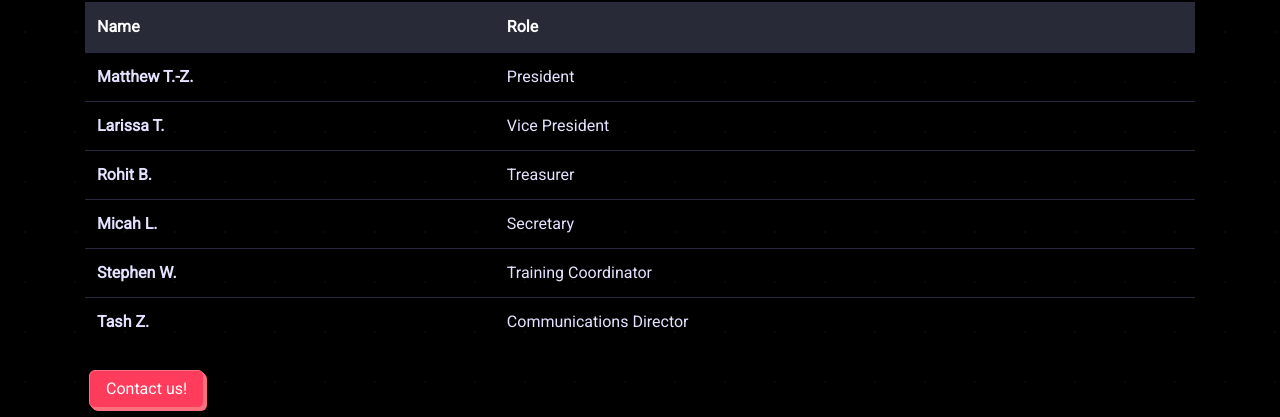
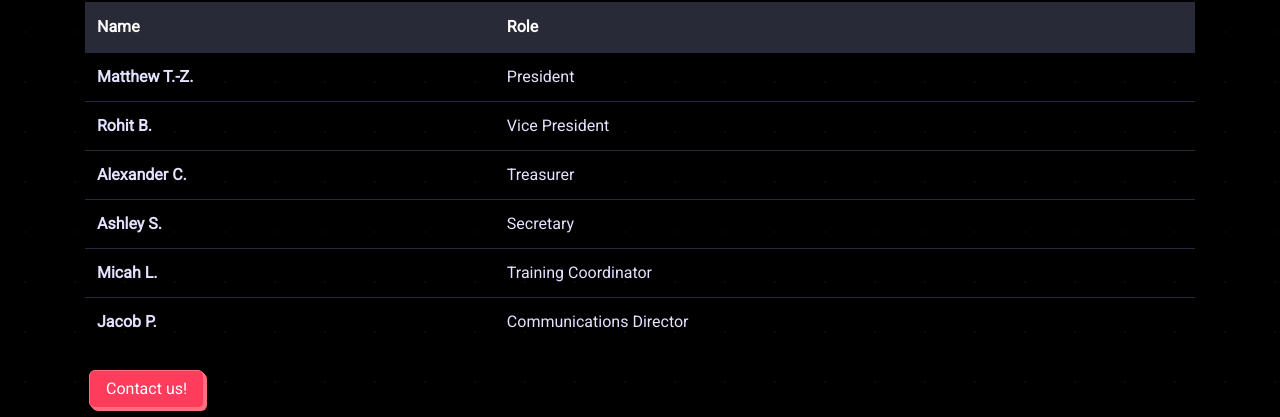
Before and after one commit to UNBCTF/UNBCTF.github.io, an MkDocs documentation site: the page built from docs/about.md, in a window 1280 px wide. Shown: the part 193-610 px from the top of the page. Built offline with MkDocs 1.6.1 and Material for MkDocs 9.7.7, drawn with Linux system fonts in a browser that asks for light colours; nearby versions of some CDN libraries; some web fonts are replaced.

Commit message:
Update about.html

```diff
--- a/docs/overrides/about.html
+++ b/docs/overrides/about.html
@@ -99,29 +99,29 @@
               <td>President</td>
           </tr>
           <tr>
-              <th scope="row">Larissa T.</th>
+              <th scope="row">Rohit B.</th>
               <td>Vice President</td>
           </tr>
           <tr>
-              <th scope="row">Rohit B.</th>
+              <th scope="row">Alexander C.</th>
               <td>Treasurer</td>
           </tr>
           <tr>
-              <th scope="row">Micah L.</th>
+              <th scope="row">Ashley S.</th>
               <td>Secretary</td>
           </tr>
           <tr>
-              <th scope="row">Stephen W.</th>
+              <th scope="row">Micah L.</th>
               <td>Training Coordinator</td>
           </tr>
           <tr>
-              <th scope="row">Tash Z.</th>
+              <th scope="row">Jacob P.</th>
               <td>Communications Director</td>
           </tr>
       </tbody>
   </table>
 
-  <a href="mailto:unbctf@gmail.com"
+  <a href="mailto:contact@unbcybersec.com"
    class="btn btn-danger btn-shadow px-3 my-2 ml-0 ml-sm-1 text-left">
       Contact us!
   </a>
```
